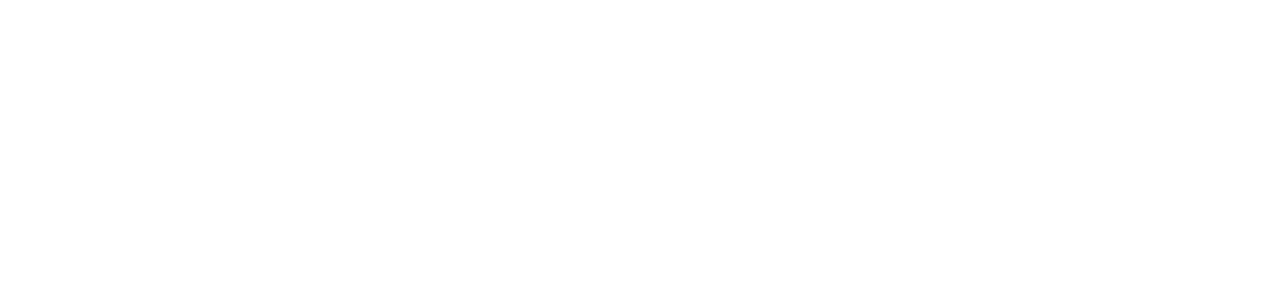
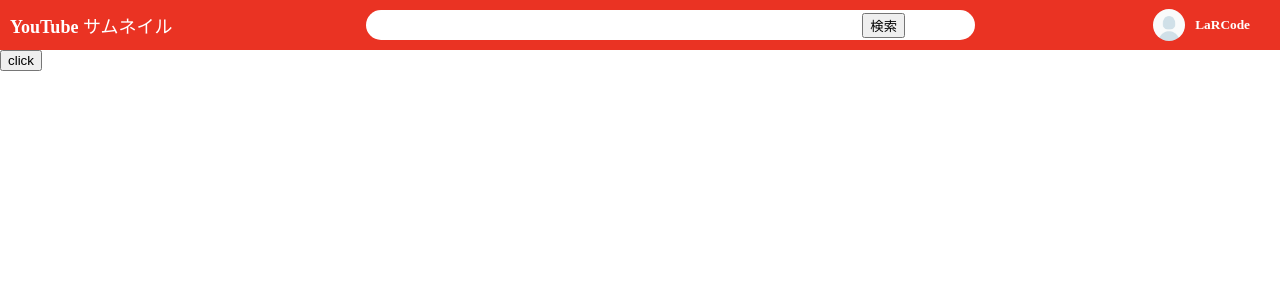
Before and after one commit to kkito0726/youtube-thumbnails-vue, a Vue app: page /videoInfo in a window 1280 px wide. Before the commit this address had no page. Shown: the top 300 px of the page. Built offline with nearby package versions, Linux system fonts and the light colour scheme.

Commit message:
routerを使ってページ遷移先にオブジェクトを渡すのに苦戦中

```diff
--- a/src/components/SearchResult.vue
+++ b/src/components/SearchResult.vue
@@ -26,9 +26,9 @@
                 <span class="VideoDescription">
                   {{ videoData.description }}
                 </span>
-                <router-link v-bind:to="`videoInfo/${videoData.videoId}`"
-                  ><span class="videoInfo">詳細はこちら</span></router-link
-                >
+                <v-btn @click="handleClick(videoData)">
+                  <span class="videoInfo">詳細はこちら</span>
+                </v-btn>
               </div>
             </div>
           </div>
@@ -43,6 +43,14 @@ export default {
   name: "SearchResult",
   props: {
     videoDataArray: Object,
+  },
+  methods: {
+    handleClick(videoData) {
+      this.$router.push({
+        name: "videoInfoPage",
+        params: { videoData: videoData },
+      });
+    },
   },
 };
 </script>
--- a/src/pages/StartPage.vue
+++ b/src/pages/StartPage.vue
@@ -27,7 +27,7 @@ export default {
   methods: {
     handleVideo(searchDataArray) {
       this.videoDataArray = searchDataArray;
-      console.log(this.videoDataArray);
+      console.log(this.videoDataArray[5]);
     },
   },
 };
--- a/src/pages/VideoInfoPage.vue
+++ b/src/pages/VideoInfoPage.vue
@@ -1,15 +1,26 @@
 <template>
   <div class="home">
     <TopBarVue />
+    <button @click="handleClick">click</button>
+    {{ this.$route.query.videoData }}
   </div>
 </template>
 
 <script>
 import TopBarVue from "@/components/TopBar.vue";
+// import { object } from "prop-types";
 export default {
   name: "VideoInfoPage",
   components: {
     TopBarVue,
   },
+  props: {
+    videoData: String,
+  },
+  methods: {
+    handleClick() {
+      console.log(JSON.parse(this.$route.query.videoData));
+    },
+  },
 };
 </script>
--- a/src/router.js
+++ b/src/router.js
@@ -9,9 +9,10 @@ const routes = [
     component: StartPage,
   },
   {
-    path: "/videoInfo/:videoId",
+    path: "/videoInfo",
     name: "videoInfoPage",
     component: VideoInfoPage,
+    props: true,
   },
 ];
 
```
Also changed, not shown: src/components/VideoInfo.vue (added, +9 -0 lines).
